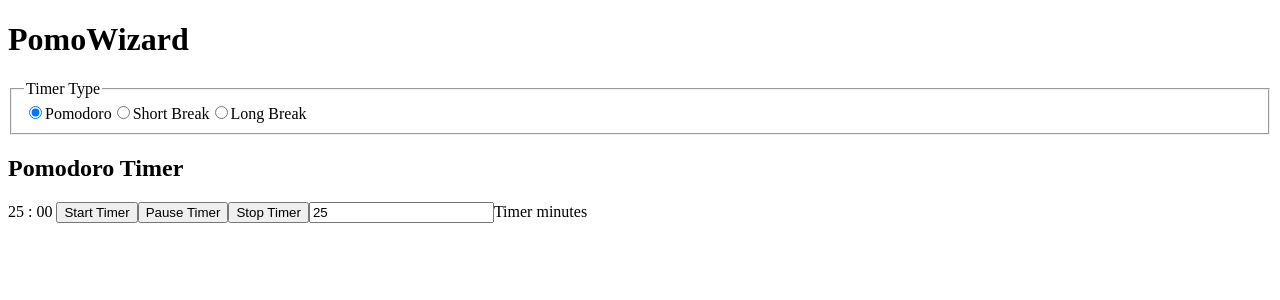
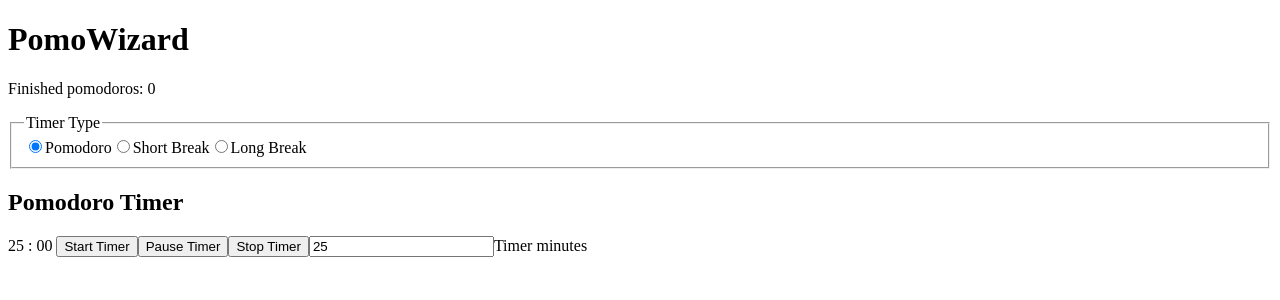
Before and after one commit to BladeBoles/PomoWizard, a Vue app: page / in a window 1280 px wide. Shown: the top 300 px of the page. Built offline with nearby package versions, Linux system fonts and the light colour scheme.

Commit message:
feat: Pomodoro counter

```diff
--- a/src/components/GenericTimer.vue
+++ b/src/components/GenericTimer.vue
@@ -1,5 +1,5 @@
 <script setup lang="ts">
-import { ref, computed, watch, onBeforeMount } from 'vue'
+import { ref, computed, watch } from 'vue'
 const timerEnabled = ref(false)
 const timerMinutes = ref(25)
 const remainingTimerSeconds = ref(1500)
@@ -15,6 +15,8 @@ const props = defineProps({
   },
   autoStartTimer: { type: Boolean, default: false }
 })
+
+const emit = defineEmits(['finished'])
 
 const startTimer = () => {
   timerEnabled.value = true
@@ -41,6 +43,10 @@ watch(remainingTimerSeconds, (newValue) => {
     setTimeout(() => {
       remainingTimerSeconds.value--
     }, 1000)
+  }
+  if (newValue === 0 && timerEnabled.value === true) {
+    timerEnabled.value = false
+    if (props.timerType === 'Pomodoro') emit('finished')
   }
 })
 watch(timerMinutes, () => {
--- a/src/views/HomeView.vue
+++ b/src/views/HomeView.vue
@@ -3,6 +3,7 @@ import GenericTimer from '@/components/GenericTimer.vue'
 import { ref, computed } from 'vue'
 
 const timerType = ref('Pomodoro')
+const finishedPomos = ref(0)
 const defaultTimerMinutes = computed(() => {
   let minutes = 0
   switch (timerType.value) {
@@ -22,6 +23,7 @@ const defaultTimerMinutes = computed(() => {
 
 <template>
   <h1>PomoWizard</h1>
+  <p>Finished pomodoros: {{ finishedPomos }}</p>
   <fieldset>
     <legend>Timer Type</legend>
     <input
@@ -52,5 +54,6 @@ const defaultTimerMinutes = computed(() => {
   <GenericTimer
     :default-timer-minutes="defaultTimerMinutes"
     :timer-type="timerType"
+    @finished="finishedPomos++"
   />
 </template>
```
